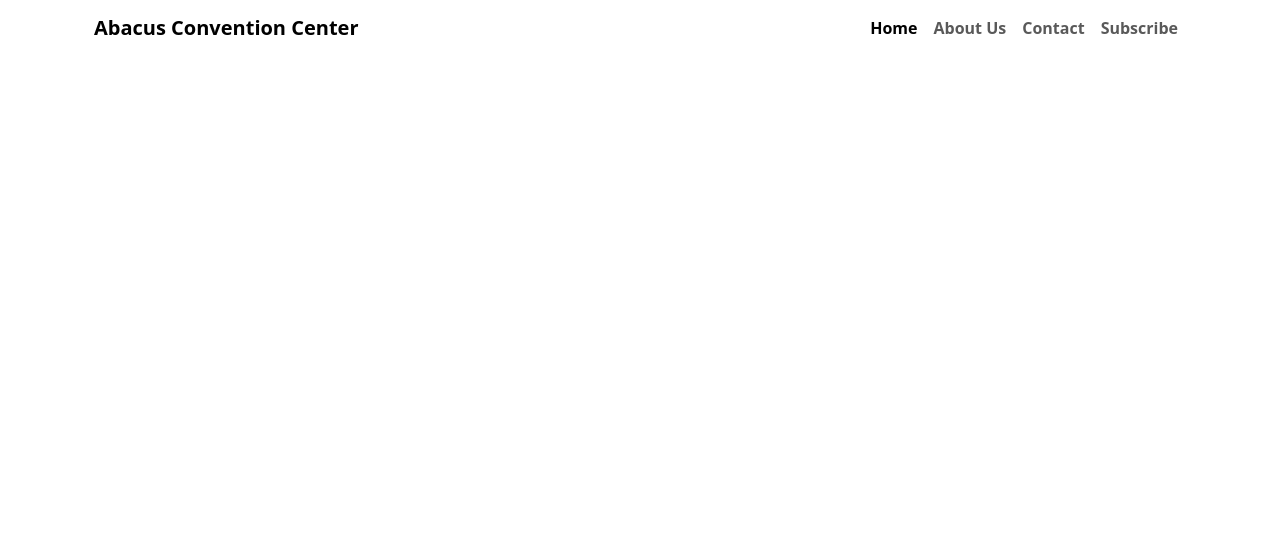
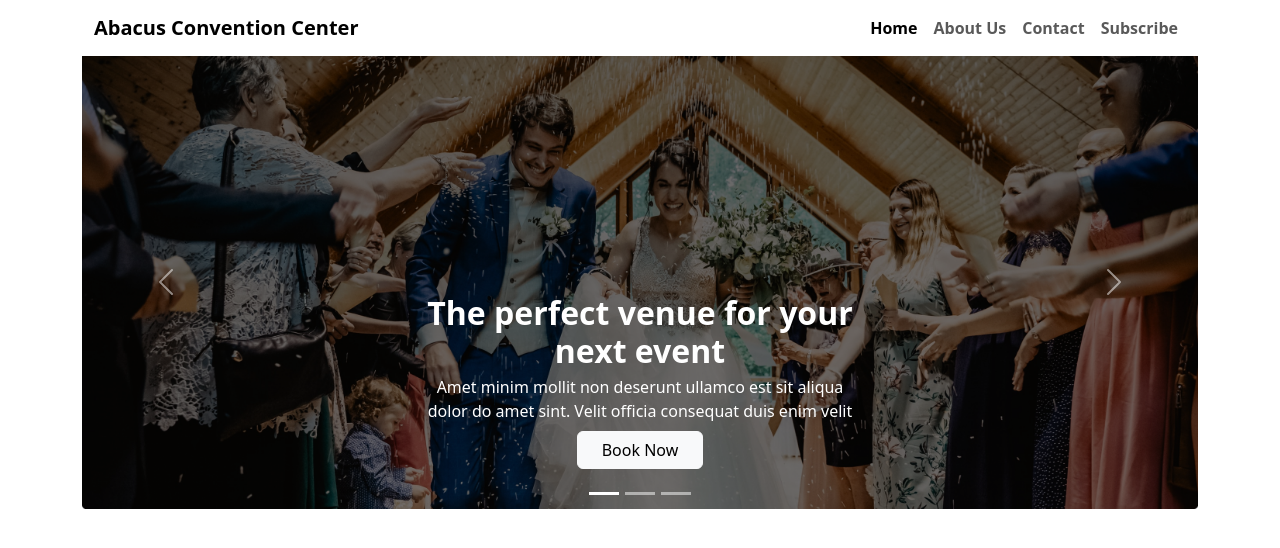
Before and after one commit to rajesh-mondal/convention-center, a plain HTML site: page index.html in a window 1280 px wide. Drawn offline with nearby package versions, Linux system fonts and the light colour scheme.

Commit message:
baneer section completed

```diff
--- a/index.html
+++ b/index.html
@@ -6,6 +6,8 @@
     <title>Convention Center</title>
     <!-- Bootstrap CSS -->
     <link href="https://cdn.jsdelivr.net/npm/bootstrap@5.3.0-alpha1/dist/css/bootstrap.min.css" rel="stylesheet" integrity="sha384-GLhlTQ8iRABdZLl6O3oVMWSktQOp6b7In1Zl3/Jr59b6EGGoI1aFkw7cmDA6j6gD" crossorigin="anonymous">
+    <!-- Custom CSS -->
+    <link rel="stylesheet" href="css/styles.css">
   </head>
   <body class="container-lg">
     <!-- hearder section start -->
@@ -34,7 +36,49 @@
                     </ul>
                 </div>
             </div>
-          </nav>
+        </nav>
+          <!-- banner slider -->
+        <div id="carouselExampleCaptions" class="carousel slide">
+        <div class="carousel-indicators mb-1">
+            <button type="button" data-bs-target="#carouselExampleCaptions" data-bs-slide-to="0" class="active" aria-current="true" aria-label="Slide 1"></button>
+            <button type="button" data-bs-target="#carouselExampleCaptions" data-bs-slide-to="1" aria-label="Slide 2"></button>
+            <button type="button" data-bs-target="#carouselExampleCaptions" data-bs-slide-to="2" aria-label="Slide 3"></button>
+        </div>
+        <div class="carousel-inner">
+            <div class="carousel-item active">
+                <img src="images/banner.png" class="d-block w-100" alt="...">
+                <div class="carousel-caption d-none d-md-block">
+                    <h2 class="fw-bold mb-1">The perfect venue for your <br> next event</h2>
+                    <p class="fw-light mb-2">Amet minim mollit non deserunt ullamco est sit aliqua <br>dolor do amet sint. Velit officia consequat duis enim velit </p>
+                    <button type="button" class="btn btn-light px-4">Book Now</button>
+                </div>
+            </div>
+            <div class="carousel-item">
+                <img src="images/banner.png" class="d-block w-100" alt="...">
+                <div class="carousel-caption d-none d-md-block">
+                    <h2 class="fw-bold mb-1">The perfect venue for your <br> next event</h2>
+                    <p class="fw-light mb-2">Amet minim mollit non deserunt ullamco est sit aliqua <br>dolor do amet sint. Velit officia consequat duis enim velit </p>
+                    <button type="button" class="btn btn-light px-4">Book Now</button>
+                </div>
+            </div>
+            <div class="carousel-item">
+                <img src="images/banner.png" class="d-block w-100" alt="...">
+                <div class="carousel-caption d-none d-md-block">
+                    <h2 class="fw-bold mb-1">The perfect venue for your <br> next event</h2>
+                    <p class="fw-light mb-2">Amet minim mollit non deserunt ullamco est sit aliqua <br>dolor do amet sint. Velit officia consequat duis enim velit </p>
+                    <button type="button" class="btn btn-light px-4">Book Now</button>
+                </div>
+            </div>
+        </div>
+        <button class="carousel-control-prev" type="button" data-bs-target="#carouselExampleCaptions" data-bs-slide="prev">
+            <span class="carousel-control-prev-icon" aria-hidden="true"></span>
+            <span class="visually-hidden">Previous</span>
+        </button>
+        <button class="carousel-control-next" type="button" data-bs-target="#carouselExampleCaptions" data-bs-slide="next">
+            <span class="carousel-control-next-icon" aria-hidden="true"></span>
+            <span class="visually-hidden">Next</span>
+        </button>
+        </div>
     </header>
     <!-- hearder section end -->
 
```
Also changed, not shown: css/styles.css (added).
